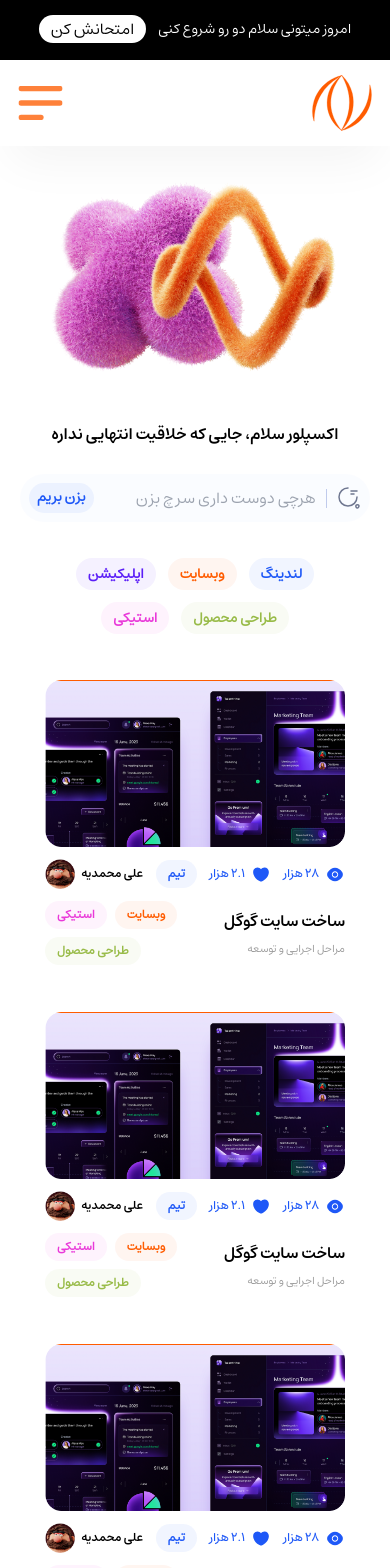
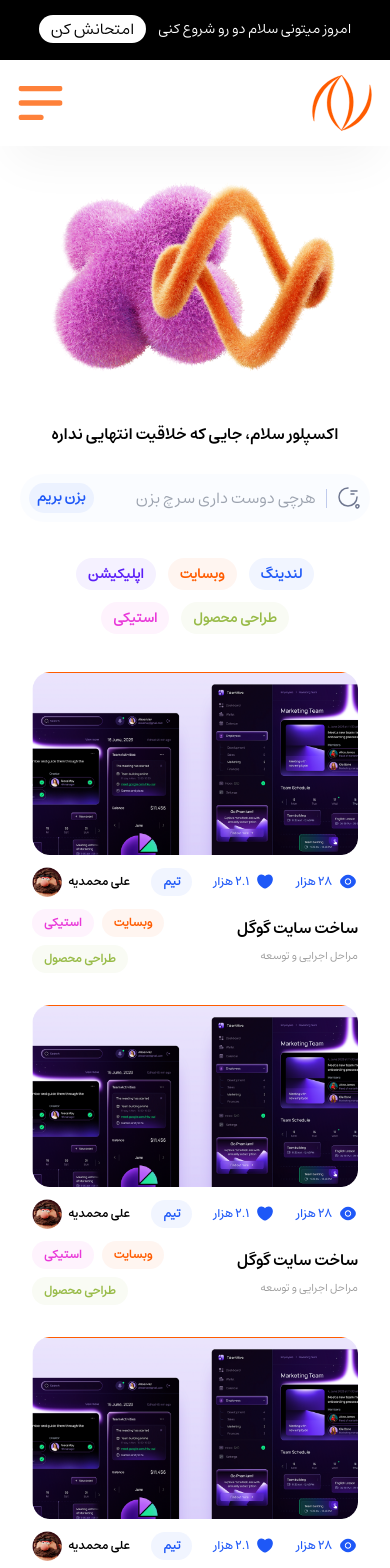
Before and after one commit to SalamLang/Salam-Website, a Next.js app: page /example in a window 390 px wide. Shown: the top 1568 px of the page. Built offline with nearby package versions, Linux system fonts and the light colour scheme.

Commit message:
feat(example/post-item): improve responsive design for post item component

```diff
--- a/src/components/templates/example-post-item.jsx
+++ b/src/components/templates/example-post-item.jsx
@@ -4,8 +4,8 @@ import { Button } from "../common/Button";
 
 export default function ExamplePostItem() {
   return (
-    <div className="max-w-[300px] w-full h-full min-h-[300px] flex flex-col justify-center items-center gap-3 overflow-hidden">
-      <Image src="/images/bg-post.png" alt="bg post" width="300" height="300" />
+    <div className="sm:max-w-[300px] w-full h-full min-h-[300px] flex flex-col justify-center items-center gap-3 overflow-hidden">
+      <Image src="/images/bg-post.png" alt="bg post" width="300" className="max-sm:!w-full" height="300" />
       <div className="w-full flex flex-row-reverse justify-between items-center gap-2">
         <div className="w-auto h-auto flex flex-row-reverse justify-center items-center gap-1.5">
           <Image
```
